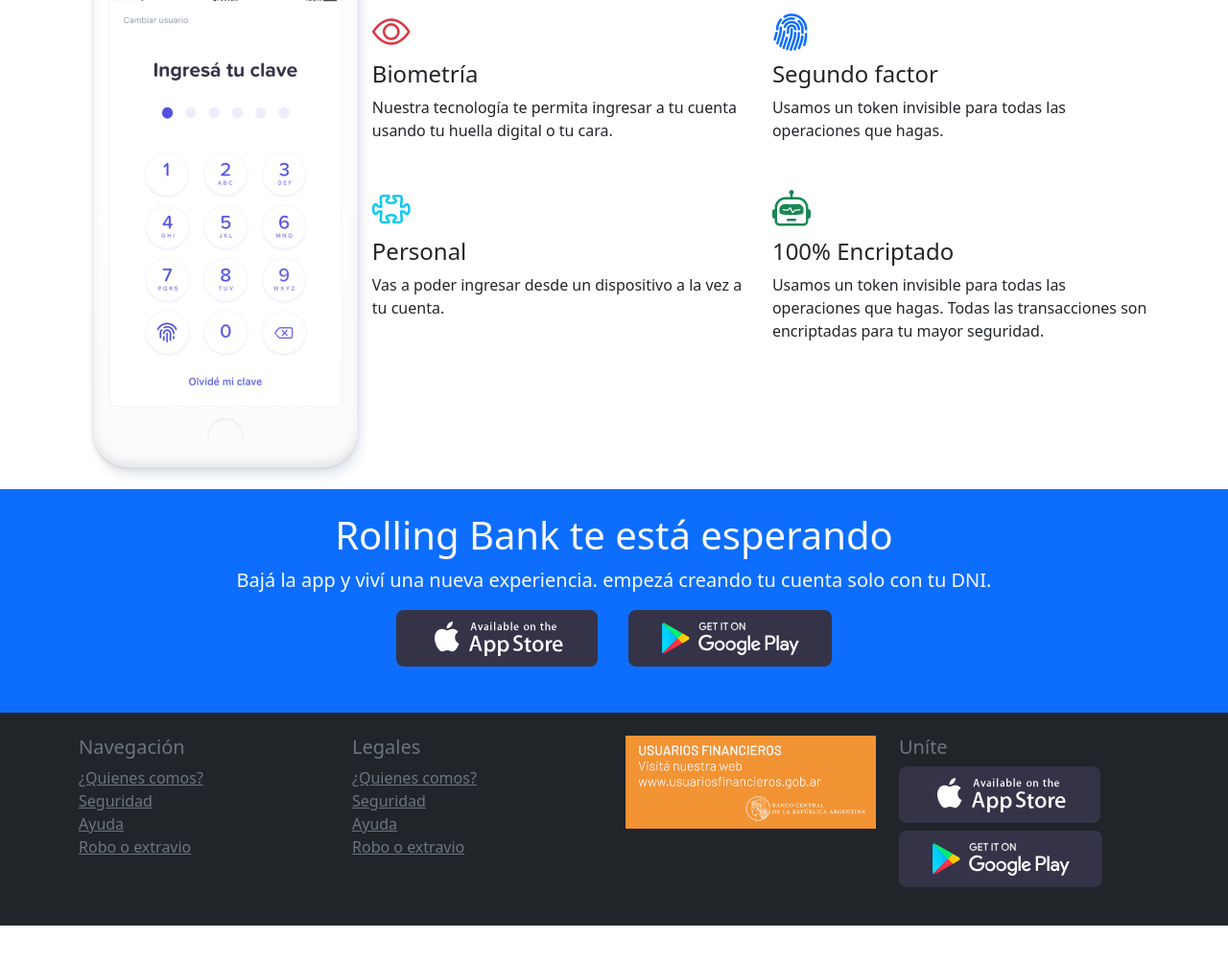
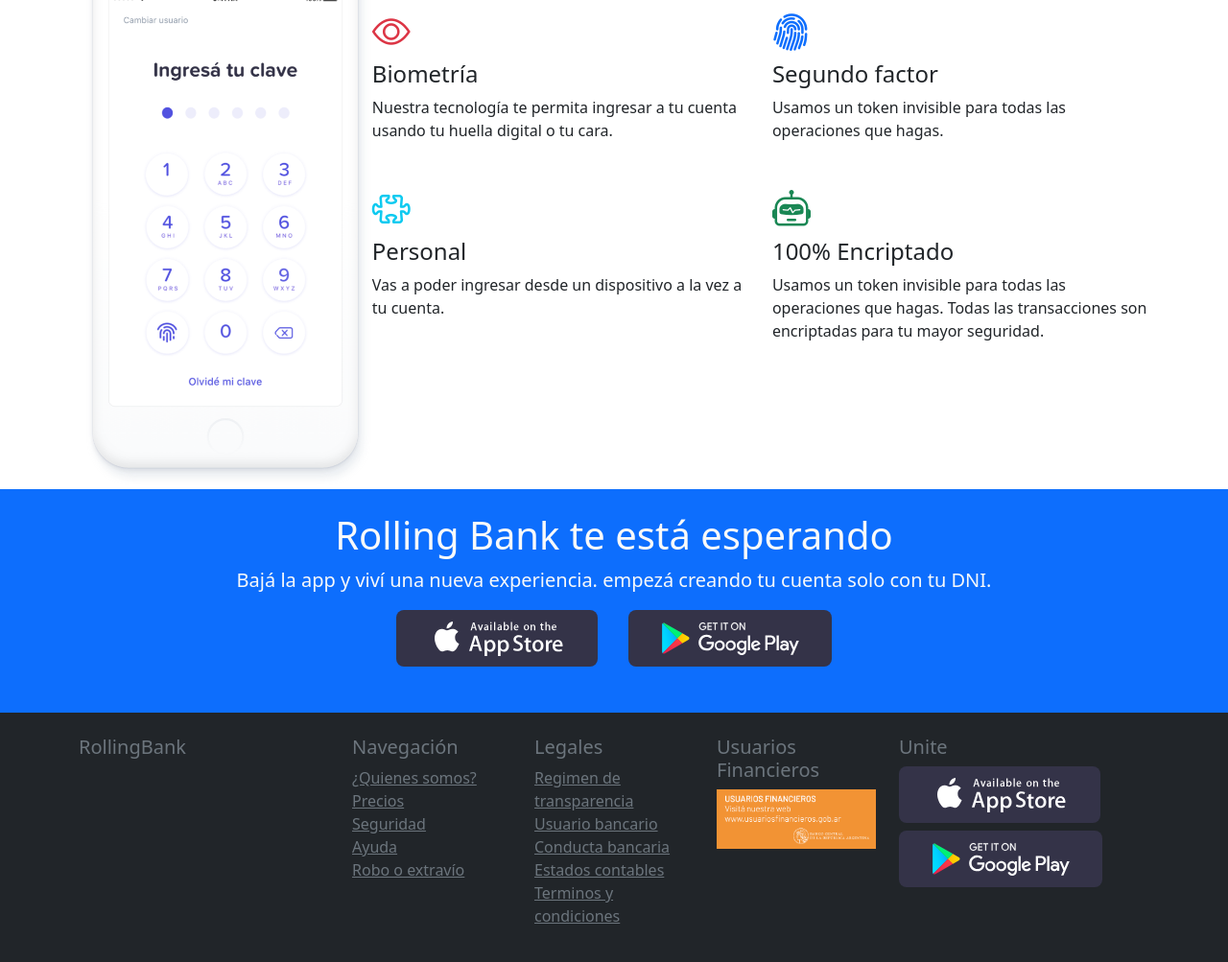
Before and after one commit to sheyla23a/rollingbank, a plain HTML site: page index.html in a window 1280 px wide. Shown: the part 905-1908 px from the top of the page at 96% size. Before the commit the page ends 1870 px from the top, so only its background shows below. Drawn offline with nearby package versions, Linux system fonts and the light colour scheme.

Commit message:
se cambió el footer

```diff
--- a/index.html
+++ b/index.html
@@ -235,71 +235,63 @@
     <footer class="bg-dark text-secondary py-4">
       <div class="container">
           <div class="row">
-          <div class="col-md-6 col-lg-3 mb-3">
+              <div class="col-md-6 col-lg-3 mb-4 text-center text-md-start mt-md-5 mt-lg-0">
+                  <h5 class="Logo mb-3">RollingBank</h5>
+                  <a href="error404.html"><i class="fs-4 fab fa-facebook mx-3 text-secondary"></i></a>
+                  <a href="error404.html"><i class="fs-4 fab fa-twitter mx-3 text-secondary"></i></a>
+                  <a href="error404.html"><i class="fs-4 fab fa-instagram mx-3 text-secondary"></i></a>
+              </div>
+              <div class="col-md-6 col-lg-2 mt-md-5 mt-lg-0 text-center text-md-start">
                   <h5>Navegación</h5>
                   <ul class="list-unstyled">
                       <li>
-                <a href="pages/error404.html" class="link-secondary"
-                  >¿Quienes comos?</a
-                >
+                          <a href="pages/error404.html" class="link-secondary">¿Quienes somos?</a>
                       </li>
                       <li>
-                <a href="pages/error404.html" class="link-secondary"
-                  >Seguridad</a
-                >
+                          <a href="pages/error404.html" class="link-secondary">Precios</a>
+                      </li>
+                      <li>
+                          <a href="pages/error404.html" class="link-secondary">Seguridad</a>
                       </li>
                       <li>
                           <a href="pages/error404.html" class="link-secondary">Ayuda</a>
                       </li>
                       <li>
-                <a href="pages/error404.html" class="link-secondary"
-                  >Robo o extravio</a
-                >
+                          <a href="pages/error404.html" class="link-secondary">Robo o extravío</a>
                       </li>
                   </ul>
               </div>
-          <div class="col-md-6 col-lg-3 mb-3">
+              <div class="col-md-6 col-lg-2 mb-md-1 text-center text-md-start">
                   <h5>Legales</h5>
                   <ul class="list-unstyled">
                       <li>
-                <a href="pages/error404.html" class="link-secondary"
-                  >¿Quienes comos?</a
-                >
+                          <a href="pages/error404.html" class="link-secondary">Regimen de transparencia</a>
                       </li>
                       <li>
-                <a href="pages/error404.html" class="link-secondary"
-                  >Seguridad</a
-                >
+                          <a href="pages/error404.html" class="link-secondary">Usuario bancario</a>
                       </li>
                       <li>
-                <a href="pages/error404.html" class="link-secondary">Ayuda</a>
+                          <a href="pages/error404.html" class="link-secondary">Conducta bancaria</a>
                       </li>
                       <li>
-                <a href="pages/error404.html" class="link-secondary"
-                  >Robo o extravio</a
-                >
+                          <a href="pages/error404.html" class="link-secondary">Estados contables</a>
+                      </li>
+                      <li>
+                          <a href="pages/error404.html" class="link-secondary">Terminos y condiciones</a>
                       </li>
                   </ul>
               </div>
-          <div class="col-md-6 col-lg-3 mb-3">
-            <img
-              src="img/usuariosfinancieros.png"
-              alt="logo usuarios financieros"
-              class="img-fluid"
-            />
+              <div class="col-md-6 col-lg-2 mb-4 text-center text-md-start">
+                  <h5>Usuarios Financieros</h5>
+                  <img src="../img/usuariosfinancieros.png" alt="logo usuarios financieros"
+                      class="imagen-usuarios img-fluid max-width-100">
               </div>
-          <div class="col-md-6 col-lg-3 mb-3">
-            <h5>Uníte</h5>
-            <img
-              src="img/badge-apple-store.svg"
-              alt="logo apple store"
-              class="img-fluid mb-2"
-            />
-            <img
-              src="img/google-play-badge-bb.svg"
-              alt="logo google play"
-              class="img-fluid"
-            />
+              <div class="col-md-6 col-lg-3 mb-4 text-center text-md-start">
+                  <h5>Unite</h5>
+                  <img src="../img/badge-apple-store.svg" alt="logo apple store"
+                      class="img-fluid mb-md-2 mb-sm-0 imagen-usuarios">
+                  <img src="../img/google-play-badge-bb.svg" alt="logo google play"
+                      class="img-fluid imagen-usuarios ms-sm-2 ms-md-0">
               </div>
           </div>
       </div>
```
Lines whose indentation alone changed are shown as unchanged.
